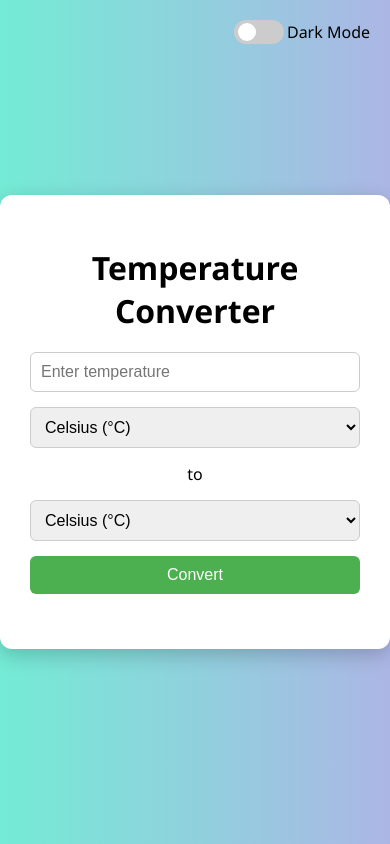
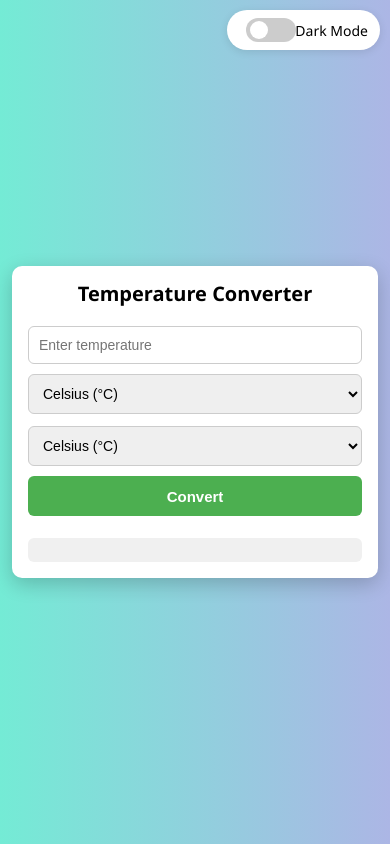
Before and after one commit to Rachith27/Temperature-converter, a plain HTML site: page index.html in a window 390 px wide. Drawn offline with Linux system fonts and the light colour scheme.

Commit message:
Updated index.html

```diff
--- a/index.html
+++ b/index.html
@@ -19,17 +19,18 @@
     <h1>Temperature Converter</h1>
     <div class="converter">
       <input type="number" id="tempInput" placeholder="Enter temperature" />
+      <div class="unit-selector">
         <select id="unitFrom">
           <option value="celsius">Celsius (°C)</option>
           <option value="fahrenheit">Fahrenheit (°F)</option>
           <option value="kelvin">Kelvin (K)</option>
         </select>
-      <span>to</span>
         <select id="unitTo">
           <option value="celsius">Celsius (°C)</option>
           <option value="fahrenheit">Fahrenheit (°F)</option>
           <option value="kelvin">Kelvin (K)</option>
         </select>
+      </div>
       <button onclick="convertTemp()">Convert</button>
       <div id="result"></div>
     </div>
--- a/style.css
+++ b/style.css
@@ -1,36 +1,53 @@
+* {
+  box-sizing: border-box;
+}
+
 body {
   font-family: 'Segoe UI', sans-serif;
   background: linear-gradient(to right, #74ebd5, #acb6e5);
   display: flex;
+  flex-direction: column;
   align-items: center;
   justify-content: center;
-  height: 100vh;
+  min-height: 100vh;
   margin: 0;
+  padding: 16px;
 }
 
 .container {
   background: white;
-  padding: 30px;
+  padding: 24px;
   border-radius: 12px;
   box-shadow: 0 6px 20px rgba(0, 0, 0, 0.2);
   text-align: center;
+  width: 100%;
+  max-width: 500px;
 }
 
 h1 {
-  margin-bottom: 20px;
+  margin: 0 0 24px 0;
+  font-size: 24px;
+  line-height: 1.2;
 }
 
 .converter {
   display: flex;
   flex-direction: column;
-  gap: 15px;
+  gap: 12px;
+}
+
+.unit-selector {
+  display: flex;
+  flex-direction: column;
+  gap: 12px;
 }
 
 input, select, button {
-  padding: 10px;
+  padding: 12px;
   font-size: 16px;
   border-radius: 6px;
   border: 1px solid #ccc;
+  width: 100%;
 }
 
 button {
@@ -39,23 +56,39 @@ button {
   border: none;
   cursor: pointer;
   transition: background 0.3s ease;
+  font-weight: 600;
+  min-height: 44px;
 }
 
 button:hover {
   background-color: #45a049;
 }
 
+button:active {
+  transform: scale(0.98);
+}
+
 #result {
   font-weight: bold;
-  margin-top: 10px;
+  margin-top: 12px;
+  padding: 12px;
+  background-color: #f0f0f0;
+  border-radius: 6px;
+  min-height: 20px;
 }
+
 .theme-toggle {
-  position: absolute;
-  top: 20px;
-  right: 20px;
+  position: fixed;
+  top: 12px;
+  right: 12px;
   display: flex;
   align-items: center;
-  gap: 10px;
+  gap: 8px;
+  background: white;
+  padding: 8px 12px;
+  border-radius: 20px;
+  box-shadow: 0 2px 8px rgba(0, 0, 0, 0.1);
+  z-index: 100;
 }
 
 .switch {
@@ -101,7 +134,6 @@ input:checked + .slider:before {
   transform: translateX(26px);
 }
 
-/* Dark mode styles */
 body.dark {
   background: #121212;
   color: #ffffff;
@@ -127,3 +159,70 @@ body.dark button {
 body.dark button:hover {
   background-color: #00897b;
 }
+
+body.dark #result {
+  background-color: #2a2a2a;
+}
+
+body.dark .theme-toggle {
+  background: #2a2a2a;
+  box-shadow: 0 2px 8px rgba(255, 255, 255, 0.1);
+}
+
+@media (max-width: 480px) {
+  body {
+    padding: 12px;
+  }
+
+  .container {
+    padding: 16px;
+    border-radius: 10px;
+  }
+
+  h1 {
+    font-size: 20px;
+    margin-bottom: 20px;
+  }
+
+  .converter {
+    gap: 10px;
+  }
+
+  input, select, button {
+    padding: 10px;
+    font-size: 14px;
+  }
+
+  button {
+    min-height: 40px;
+    font-size: 15px;
+  }
+
+  .theme-toggle {
+    top: 10px;
+    right: 10px;
+    font-size: 14px;
+    gap: 6px;
+  }
+}
+
+@media (min-width: 481px) and (max-width: 768px) {
+  body {
+    padding: 20px;
+  }
+
+  .container {
+    padding: 20px;
+  }
+
+  h1 {
+    font-size: 28px;
+    margin-bottom: 20px;
+  }
+}
+
+@media (min-width: 769px) {
+  h1 {
+    font-size: 32px;
+  }
+}
```
Lines whose indentation alone changed are shown as unchanged.
